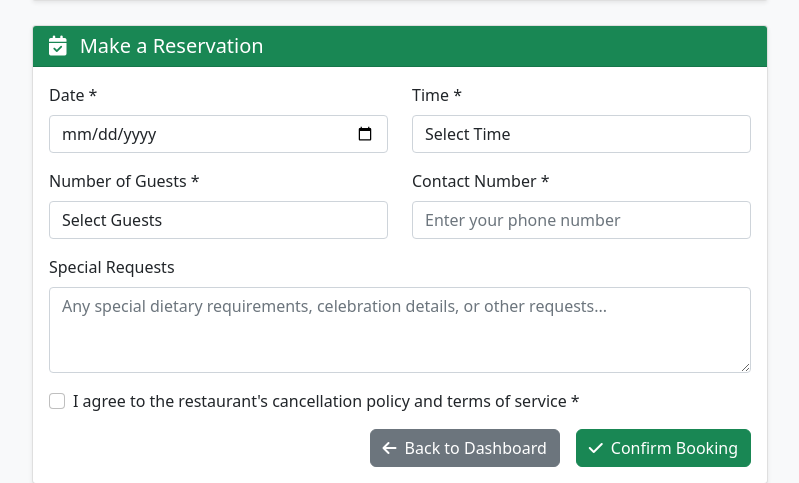
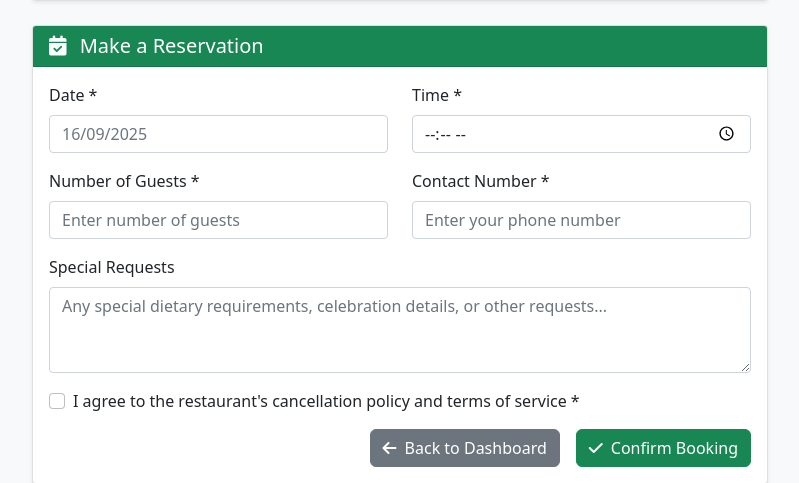
Before and after one commit to SengQT/restaurant_booking, a Flask app: template templates/user/booking.html in a window 1280 px wide. Shown: the part 255-738 px from the top of the page, without its empty margins (240-1039 px from the left). Run offline with Flask 3, Linux system fonts and the light colour scheme; the template is opened without the code that fills it, so the values that code supplies are empty.

Commit message:
fixed all the bugs!! //maybe

```diff
--- a/app.py
+++ b/app.py
@@ -1,4 +1,3 @@
-# app.py
 import os
 from flask import Flask, render_template, request, redirect, url_for, flash, session
 from werkzeug.security import generate_password_hash, check_password_hash
@@ -17,7 +16,7 @@ def create_app():
     app = Flask(__name__)
 
     # Config
-    app.config['SECRET_KEY'] = os.getenv('SECRET_KEY')
+    app.config['SECRET_KEY'] = os.getenv('SECRET_KEY', 'devkey')
     app.config['SQLALCHEMY_DATABASE_URI'] = os.getenv('DATABASE_URL', 'sqlite:///database.db')
     app.config['SQLALCHEMY_TRACK_MODIFICATIONS'] = False
     app.config['UPLOAD_FOLDER'] = 'static/uploads'
@@ -59,8 +58,8 @@ def create_app():
         def decorated_function(*args, **kwargs):
             if 'user_id' not in session:
                 return redirect(url_for('login'))
-            user = user.query.get(session['user_id'])
-            if not user or user.role not in ['admin', 'manager']:
+            current_user = User.query.get(session['user_id'])
+            if not current_user or current_user.role not in ['admin', 'manager']:
                 flash('Access denied. Admin or Manager privileges required.', 'error')
                 return redirect(url_for('index'))
             return f(*args, **kwargs)
@@ -80,13 +79,13 @@ def create_app():
 
             found_user = User.query.filter_by(email=email).first()
 
-            if User and check_password_hash(User.password, password):
-                session['user_id'] = User.id
-                session['username'] = User.username
-                session['role'] = User.role
+            if found_user and check_password_hash(found_user.password, password):
+                session['user_id'] = found_user.id
+                session['username'] = found_user.username
+                session['role'] = found_user.role
 
                 flash('Login successful!', 'success')
-                if User.role in ['admin', 'manager']:
+                if found_user.role in ['admin', 'manager']:
                     return redirect(url_for('admin_dashboard'))
                 else:
                     return redirect(url_for('user_dashboard'))
@@ -102,21 +101,21 @@ def create_app():
             username = request.form['username']
             password = request.form['password']
 
-            if user.query.filter_by(email=email).first():
+            if User.query.filter_by(email=email).first():
                 flash('Email already registered', 'error')
                 return render_template('register.html')
 
-            if user.query.filter_by(username=username).first():
+            if User.query.filter_by(username=username).first():
                 flash('Username already taken', 'error')
                 return render_template('register.html')
 
-            user = user(
+            new_user = User(
                 email=email,
                 username=username,
                 password=generate_password_hash(password),
                 role='user'
             )
-            db.session.add(user)
+            db.session.add(new_user)
             db.session.commit()
 
             flash('Registration successful! Please login.', 'success')
@@ -133,15 +132,14 @@ def create_app():
     @app.route('/user/dashboard')
     @login_required
     def user_dashboard():
-        user = user.query.get(session['user_id'])
-        if user is None:
-            # Invalid session (e.g., user deleted); clear session and redirect to login
+        current_user = User.query.get(session['user_id'])
+        if current_user is None:
             session.clear()
             flash('Your session is invalid. Please log in again.', 'error')
             return redirect(url_for('login'))
 
-        bookings = Booking.query.filter_by(user_id=user.id).order_by(Booking.created_at.desc()).all()
-        return render_template('user/dashboard.html', user=user, bookings=bookings)
+        bookings = Booking.query.filter_by(user_id=current_user.id).order_by(Booking.created_at.desc()).all()
+        return render_template('user/dashboard.html', user=current_user, bookings=bookings)
 
     @app.route('/book/<int:restaurant_id>', methods=['GET', 'POST'])
     @login_required
@@ -149,20 +147,48 @@ def create_app():
         restaurant = Restaurant.query.get_or_404(restaurant_id)
 
         if request.method == 'POST':
-            booking_date = request.form['booking_date']
-            booking_time = request.form['booking_time']
-            guests = int(request.form['guests'])
+            booking_date_raw = request.form['booking_date'].strip()
+            booking_time_raw = request.form['booking_time'].strip()
+            guests_raw = request.form['guests'].strip()
             special_requests = request.form.get('special_requests', '')
 
+            # --- Parse date (accepts dd/mm/yyyy, dd-mm-yyyy, yyyy-mm-dd) ---
+            booking_date = None
+            for fmt in ("%d/%m/%Y", "%d-%m-%Y", "%Y-%m-%d"):
+                try:
+                    booking_date = datetime.strptime(booking_date_raw, fmt).date()
+                    break
+                except ValueError:
+                    continue
+            if booking_date is None:
+                flash("Invalid date format. Please use DD/MM/YYYY.", "error")
+                return redirect(url_for('book_restaurant', restaurant_id=restaurant_id))
+
+            # --- Parse time (HH:MM 24-hour) ---
+            try:
+                booking_time = datetime.strptime(booking_time_raw, "%H:%M").time()
+            except ValueError:
+                flash("Invalid time format. Please use HH:MM (24-hour).", "error")
+                return redirect(url_for('book_restaurant', restaurant_id=restaurant_id))
+
+            # --- Parse guests (must be a number) ---
+            try:
+                guests = int(guests_raw)
+                if guests <= 0:
+                    raise ValueError
+            except ValueError:
+                flash("Guests must be a positive number.", "error")
+                return redirect(url_for('book_restaurant', restaurant_id=restaurant_id))
+
+            # Save booking
             booking = Booking(
                 user_id=session['user_id'],
                 restaurant_id=restaurant_id,
-                booking_date=datetime.strptime(booking_date, '%Y-%m-%d').date(),
-                booking_time=datetime.strptime(booking_time, '%H:%M').time(),
+                booking_date=booking_date,
+                booking_time=booking_time,
                 guests=guests,
                 special_requests=special_requests
             )
-
             db.session.add(booking)
             db.session.commit()
 
@@ -171,11 +197,12 @@ def create_app():
 
         return render_template('user/booking.html', restaurant=restaurant)
 
+
     @app.route('/admin')
     @admin_required
     def admin_dashboard():
         restaurants = Restaurant.query.all()
-        bookings = created_at = db.Column(db.DateTime, default=datetime.utcnow)
+        bookings = Booking.query.order_by(Booking.created_at.desc()).all()
         users = User.query.all()
         return render_template('admin/dashboard.html',
                              restaurants=restaurants,
@@ -193,13 +220,11 @@ def create_app():
             email = request.form['email']
             capacity = int(request.form['capacity'])
 
-            # Handle image upload
             image_filename = None
             if 'image' in request.files:
                 file = request.files['image']
                 if file and file.filename != '' and allowed_file(file.filename):
                     filename = secure_filename(file.filename)
-                    # Add unique identifier to avoid conflicts
                     filename = str(uuid.uuid4()) + '_' + filename
                     file.save(os.path.join(app.config['UPLOAD_FOLDER'], filename))
                     image_filename = filename
@@ -235,7 +260,6 @@ def create_app():
             restaurant.email = request.form['email']
             restaurant.capacity = int(request.form['capacity'])
 
-            # Handle image upload
             if 'image' in request.files:
                 file = request.files['image']
                 if file and file.filename != '' and allowed_file(file.filename):
--- a/templates/user/booking.html
+++ b/templates/user/booking.html
@@ -43,39 +43,20 @@
                         <div class="row">
                             <div class="col-md-6 mb-3">
                                 <label for="booking_date" class="form-label">Date *</label>
-                                <input type="date" class="form-control" id="booking_date" name="booking_date" required>
+                                <input type="text" class="form-control" id="booking_date" name="booking_date"
+                                       placeholder="dd/mm/yyyy" required>
                             </div>
                             <div class="col-md-6 mb-3">
                                 <label for="booking_time" class="form-label">Time *</label>
-                                <select class="form-control" id="booking_time" name="booking_time" required>
-                                    <option value="">Select Time</option>
-                                    <option value="11:00">11:00 AM</option>
-                                    <option value="11:30">11:30 AM</option>
-                                    <option value="12:00">12:00 PM</option>
-                                    <option value="12:30">12:30 PM</option>
-                                    <option value="13:00">1:00 PM</option>
-                                    <option value="13:30">1:30 PM</option>
-                                    <option value="14:00">2:00 PM</option>
-                                    <option value="18:00">6:00 PM</option>
-                                    <option value="18:30">6:30 PM</option>
-                                    <option value="19:00">7:00 PM</option>
-                                    <option value="19:30">7:30 PM</option>
-                                    <option value="20:00">8:00 PM</option>
-                                    <option value="20:30">8:30 PM</option>
-                                    <option value="21:00">9:00 PM</option>
-                                </select>
+                                <input type="time" class="form-control" id="booking_time" name="booking_time" required>
                             </div>
                         </div>
 
                         <div class="row">
                             <div class="col-md-6 mb-3">
                                 <label for="guests" class="form-label">Number of Guests *</label>
-                                <select class="form-control" id="guests" name="guests" required>
-                                    <option value="">Select Guests</option>
-                                    {% for i in range(1, 21) %}
-                                        <option value="{{ i }}">{{ i }} {{ 'Guest' if i == 1 else 'Guests' }}</option>
-                                    {% endfor %}
-                                </select>
+                                <input type="number" class="form-control" id="guests" name="guests"
+                                       min="1" max="50" placeholder="Enter number of guests" required>
                             </div>
                             <div class="col-md-6 mb-3">
                                 <label for="phone" class="form-label">Contact Number *</label>
@@ -141,29 +122,41 @@
 </div>
 
 <script>
-// Set minimum date to today
+// Set minimum date = today for dd/mm/yyyy format
 document.addEventListener('DOMContentLoaded', function() {
     const dateInput = document.getElementById('booking_date');
-    const today = new Date().toISOString().split('T')[0];
-    dateInput.setAttribute('min', today);
-});
+    const today = new Date();
+    const dd = String(today.getDate()).padStart(2, '0');
+    const mm = String(today.getMonth() + 1).padStart(2, '0');
+    const yyyy = today.getFullYear();
+    const formattedToday = dd + '/' + mm + '/' + yyyy;
+    dateInput.setAttribute('placeholder', formattedToday);
 
-// Form validation
+    // Before form submit → convert dd/mm/yyyy to yyyy-mm-dd for backend
     document.querySelector('form').addEventListener('submit', function(e) {
-    const date = document.getElementById('booking_date').value;
+        let dateValue = dateInput.value;
+        const parts = dateValue.split('/');
+        if (parts.length === 3) {
+            const formatted = parts[2] + '-' + parts[1] + '-' + parts[0];
+            dateInput.value = formatted; // backend gets yyyy-mm-dd
+        } else {
+            e.preventDefault();
+            alert('Please enter the date in dd/mm/yyyy format.');
+        }
+
+        // Validate advance booking
         const time = document.getElementById('booking_time').value;
         const guests = document.getElementById('guests').value;
         const phone = document.getElementById('phone').value;
         const terms = document.getElementById('terms').checked;
 
-    if (!date || !time || !guests || !phone || !terms) {
+        if (!dateInput.value || !time || !guests || !phone || !terms) {
             e.preventDefault();
             alert('Please fill in all required fields and accept the terms.');
             return false;
         }
 
-    // Check if booking is at least 2 hours from now
-    const bookingDateTime = new Date(date + ' ' + time);
+        const bookingDateTime = new Date(dateInput.value + 'T' + time);
         const now = new Date();
         const twoHoursFromNow = new Date(now.getTime() + (2 * 60 * 60 * 1000));
 
@@ -173,5 +166,6 @@ document.querySelector('form').addEventListener('submit', function(e) {
             return false;
         }
     });
+});
 </script>
 {% endblock %}
```
Also changed, not shown: instance/database.db (added), instance/restaurant.db, static/uploads/8080a649-3f61-4c00-8210-634268acd95c_87ceaf00222764ddd658a2c9c91d8f7a.jpg (added). Lines whose indentation alone changed are shown as unchanged.
